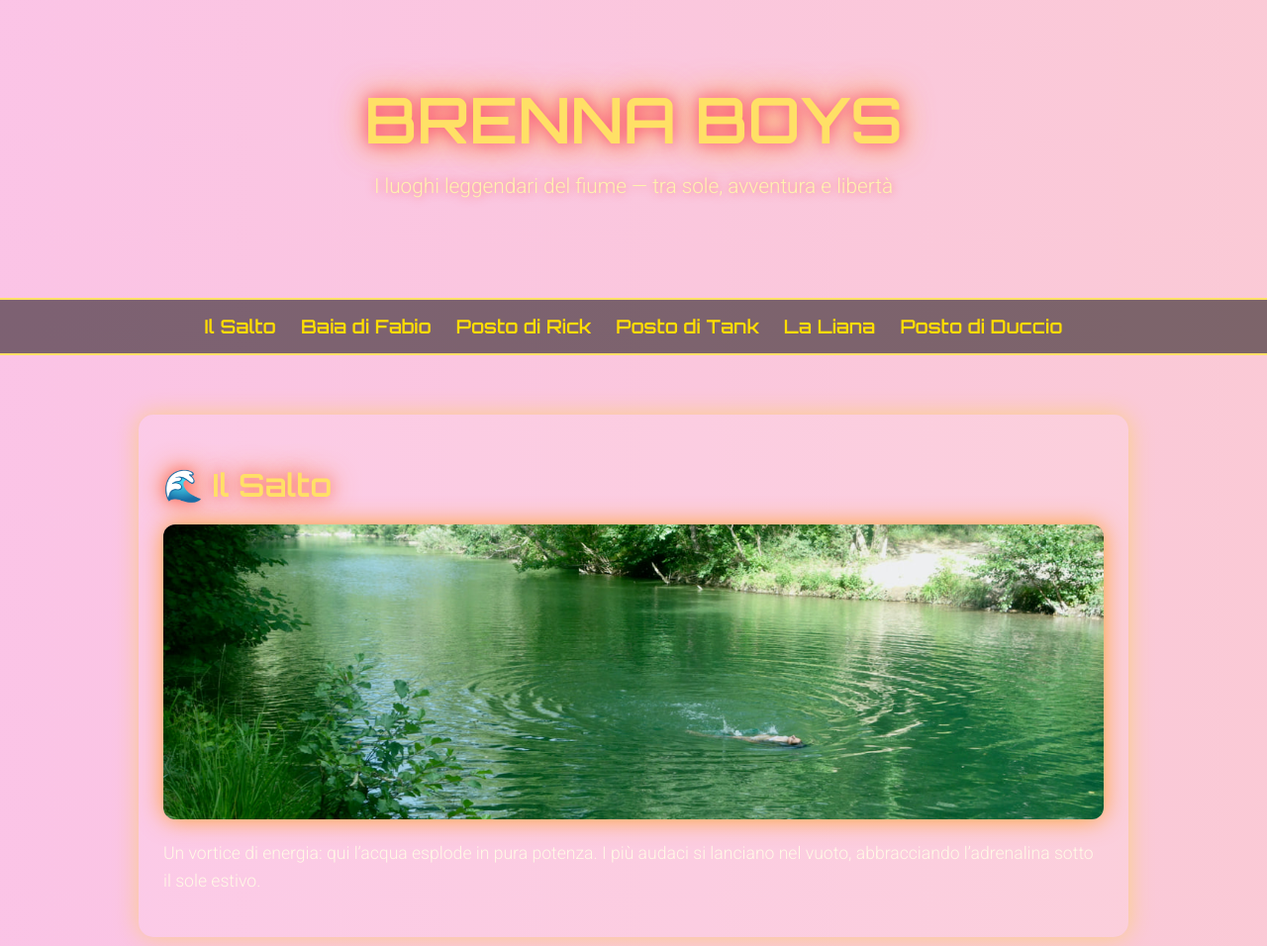
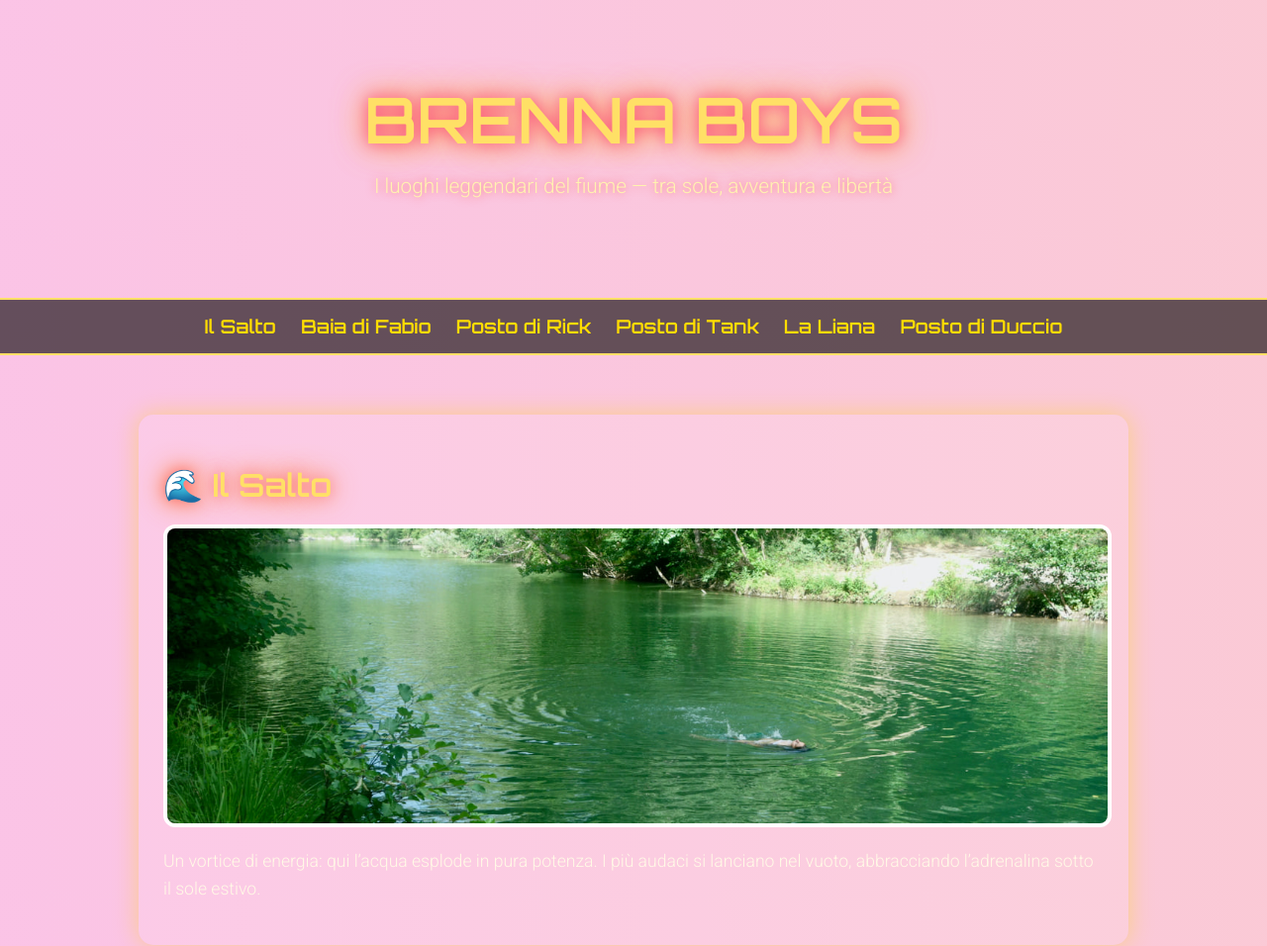
Before and after one commit to F-universe/brennaBOYS, a plain HTML site: page index.html in a window 1280 px wide. Shown: the top 956 px of the page at 99% size. Drawn offline with Linux system fonts and the light colour scheme.

Commit message:
Update index.html

```diff
--- a/index.html
+++ b/index.html
@@ -6,7 +6,7 @@
   <style>
     @import url('https://fonts.googleapis.com/css2?family=Orbitron:wght@600&family=Roboto:wght@300&display=swap');
 
-    /* Sfondo animato con colori estivi */
+    /* Sfondo animato estivo */
     body {
       margin: 0;
       font-family: 'Roboto', sans-serif;
@@ -47,7 +47,7 @@
     }
 
     nav {
-      background: rgba(0,0,0,0.5);
+      background: rgba(0,0,0,0.6);
       display: flex;
       justify-content: center;
       gap: 25px;
@@ -96,13 +96,14 @@
       display: block;
       margin: 20px auto;
       border-radius: 12px;
-      box-shadow: 0 0 25px rgba(255, 150, 0, 0.8);
+      border: 4px solid #ffffff; /* bordo bianco netto */
       max-width: 100%;
       height: auto;
-      transition: transform 0.5s;
+      transition: transform 0.5s, border-color 0.5s;
     }
     .spot img:hover {
       transform: scale(1.05) rotate(1deg);
+      border-color: #ff6b6b; /* bordo cambia colore al passaggio del mouse */
     }
     .spot p {
       font-size: 1.1em;
```
